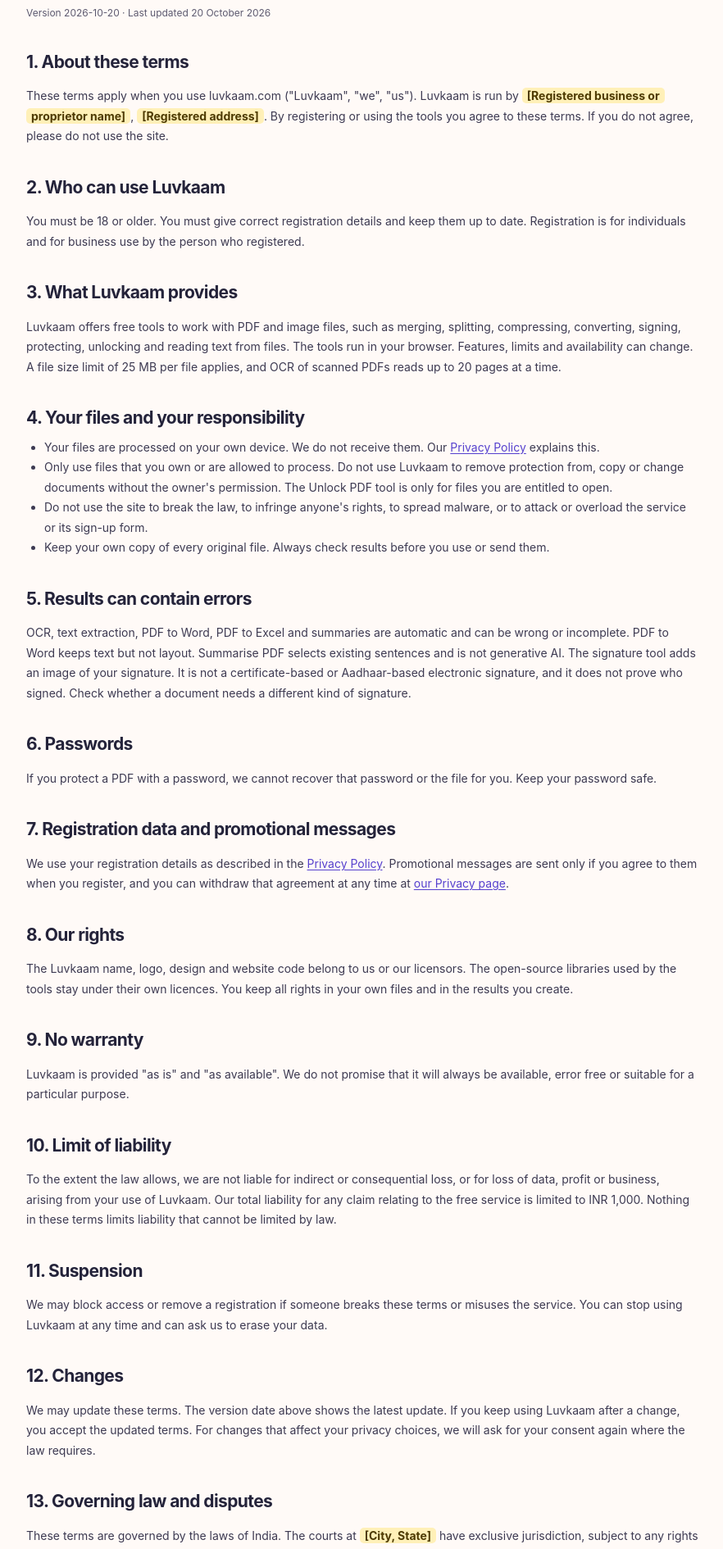
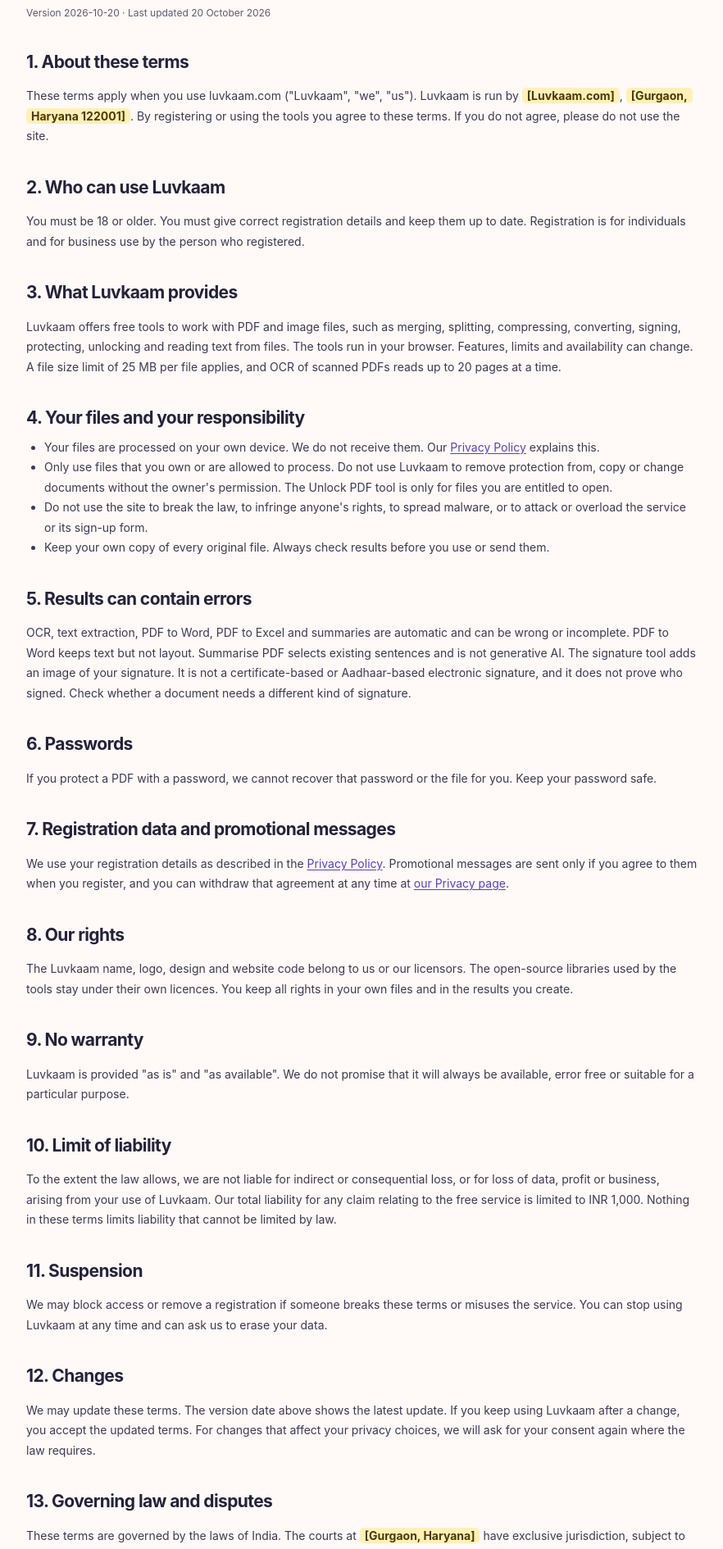
Before and after one commit to vinodsh9/luvkaam-website, a website: page terms.html in a window 1280 px wide. Shown: the part 184-2074 px from the top of the page at 82% size, without its empty margins (198-1080 px from the left). Drawn offline with Linux system fonts and the light colour scheme.

Commit message:
Update terms.html

```diff
--- a/terms.html
+++ b/terms.html
@@ -12,7 +12,7 @@
 <p class="updated">Version 2026-10-20 · Last updated 20 October 2026</p>
 
 <h2>1. About these terms</h2>
-<p>These terms apply when you use luvkaam.com ("Luvkaam", "we", "us"). Luvkaam is run by <mark class="todo">[Registered business or proprietor name]</mark>, <mark class="todo">[Registered address]</mark>. By registering or using the tools you agree to these terms. If you do not agree, please do not use the site.</p>
+<p>These terms apply when you use luvkaam.com ("Luvkaam", "we", "us"). Luvkaam is run by <mark class="todo">[Luvkaam.com]</mark>, <mark class="todo">[Gurgaon, Haryana 122001]</mark>. By registering or using the tools you agree to these terms. If you do not agree, please do not use the site.</p>
 
 <h2>2. Who can use Luvkaam</h2>
 <p>You must be 18 or older. You must give correct registration details and keep them up to date. Registration is for individuals and for business use by the person who registered.</p>
@@ -53,7 +53,7 @@
 <p>We may update these terms. The version date above shows the latest update. If you keep using Luvkaam after a change, you accept the updated terms. For changes that affect your privacy choices, we will ask for your consent again where the law requires.</p>
 
 <h2>13. Governing law and disputes</h2>
-<p>These terms are governed by the laws of India. The courts at <mark class="todo">[City, State]</mark> have exclusive jurisdiction, subject to any rights you have under consumer protection law.</p>
+<p>These terms are governed by the laws of India. The courts at <mark class="todo">[Gurgaon, Haryana]</mark> have exclusive jurisdiction, subject to any rights you have under consumer protection law.</p>
 
 <h2>14. Contact</h2>
 <p>Email <a href="mailto:hello@luvkaam.com">hello@luvkaam.com</a>. For privacy matters, see the <a href="/privacy.html#grievance">grievance officer details</a>.</p>
```
